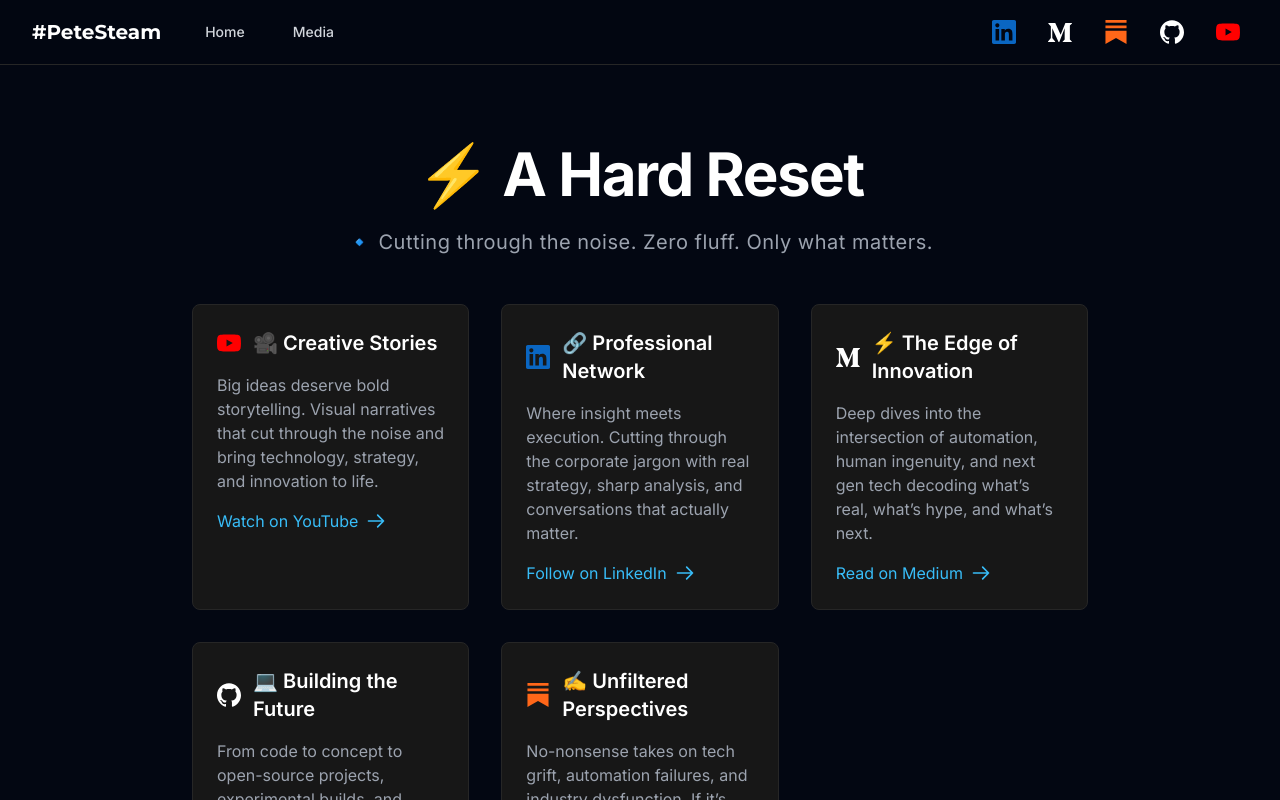
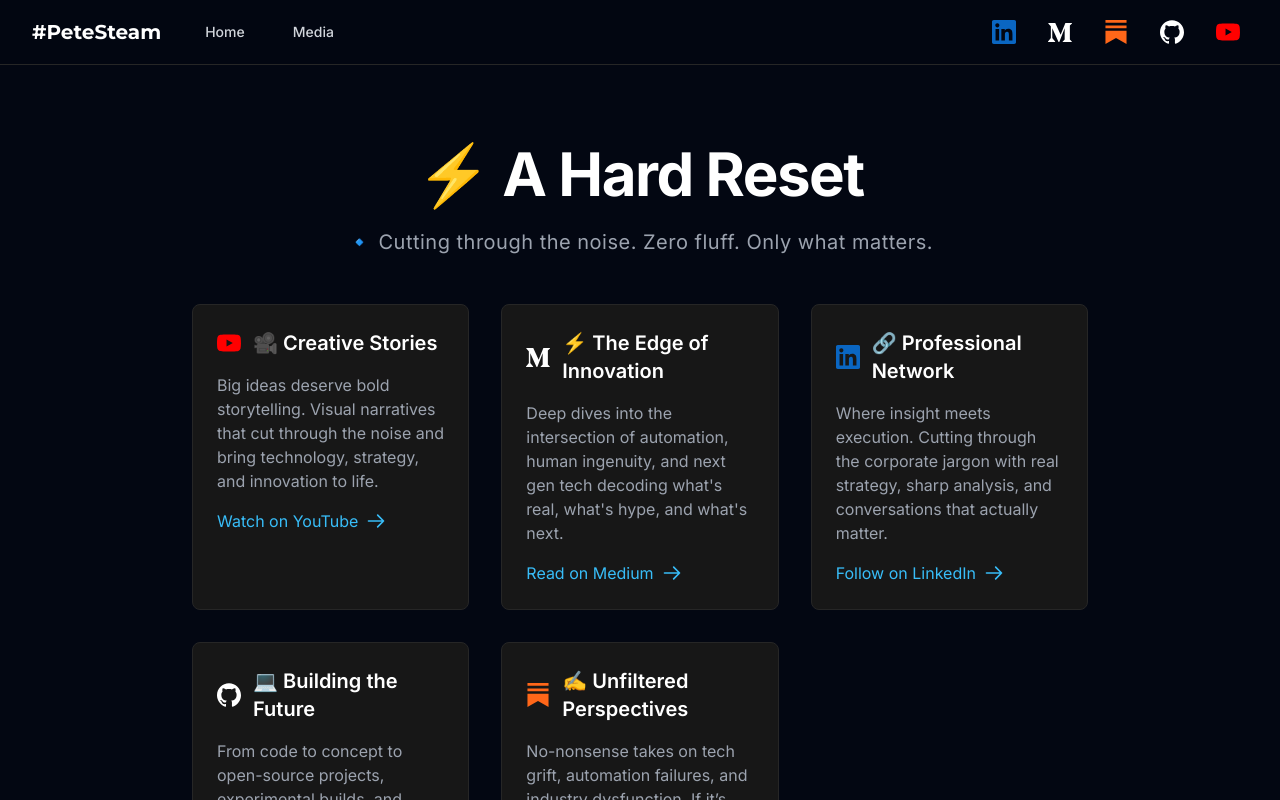
Before and after one commit to UsernameTron/nextjs-portfolio, a Next.js app: page / in a window 1280 px wide. Shown: the top 800 px of the page. Built offline with nearby package versions, Linux system fonts and the light colour scheme.

Commit message:
fix: remove duplicate Medium card and reorder platform cards

```diff
--- a/src/app/page.tsx
+++ b/src/app/page.tsx
@@ -13,6 +13,18 @@ export default function Home() {
       )
     },
     {
+      title: '⚡ The Edge of Innovation',
+      description: "Deep dives into the intersection of automation, human ingenuity, and next gen tech decoding what's real, what's hype, and what's next.",
+      platform: 'Medium',
+      link: 'https://medium.com/@cpeteconnor',
+      action: 'Read on Medium',
+      icon: (
+        <svg className="w-6 h-6 text-white" fill="currentColor" viewBox="0 0 24 24">
+          <path d="M2.846 6.887c.03-.295-.083-.586-.303-.784l-2.24-2.7v-.403h6.958l5.378 11.795 4.728-11.795h6.633v.403l-1.916 1.837c-.165.126-.247.333-.213.538v13.498c-.034.204.048.411.213.537l1.871 1.837v.403h-9.412v-.403l1.939-1.882c.19-.19.19-.246.19-.537v-10.91l-5.389 13.688h-.728l-6.275-13.688v9.174c-.052.385.076.774.347 1.052l2.521 3.058v.404h-7.148v-.404l2.521-3.058c.27-.279.39-.67.325-1.052v-10.608z"/>
+        </svg>
+      )
+    },
+    {
       title: '🔗 Professional Network',
       description: 'Where insight meets execution. Cutting through the corporate jargon with real strategy, sharp analysis, and conversations that actually matter.',
       platform: 'LinkedIn',
@@ -21,18 +33,6 @@ export default function Home() {
       icon: (
         <svg className="w-6 h-6 text-[#0A66C2]" fill="currentColor" viewBox="0 0 24 24">
           <path d="M20.447 20.452h-3.554v-5.569c0-1.328-.027-3.037-1.852-3.037-1.853 0-2.136 1.445-2.136 2.939v5.667H9.351V9h3.414v1.561h.046c.477-.9 1.637-1.85 3.37-1.85 3.601 0 4.267 2.37 4.267 5.455v6.286zM5.337 7.433c-1.144 0-2.063-.926-2.063-2.065 0-1.138.92-2.063 2.063-2.063 1.14 0 2.064.925 2.064 2.063 0 1.139-.925 2.065-2.064 2.065zm1.782 13.019H3.555V9h3.564v11.452zM22.225 0H1.771C.792 0 0 .774 0 1.729v20.542C0 23.227.792 24 1.771 24h20.451C23.2 24 24 23.227 24 22.271V1.729C24 .774 23.2 0 22.222 0h.003z"/>
-        </svg>
-      )
-    },
-    {
-      title: '⚡ The Edge of Innovation',
-      description: 'Deep dives into the intersection of automation, human ingenuity, and next gen tech decoding what’s real, what’s hype, and what’s next.',
-      platform: 'Medium',
-      link: 'https://medium.com/@cpeteconnor',
-      action: 'Read on Medium',
-      icon: (
-        <svg className="w-6 h-6 text-white" fill="currentColor" viewBox="0 0 24 24">
-          <path d="M2.846 6.887c.03-.295-.083-.586-.303-.784l-2.24-2.7v-.403h6.958l5.378 11.795 4.728-11.795h6.633v.403l-1.916 1.837c-.165.126-.247.333-.213.538v13.498c-.034.204.048.411.213.537l1.871 1.837v.403h-9.412v-.403l1.939-1.882c.19-.19.19-.246.19-.537v-10.91l-5.389 13.688h-.728l-6.275-13.688v9.174c-.052.385.076.774.347 1.052l2.521 3.058v.404h-7.148v-.404l2.521-3.058c.27-.279.39-.67.325-1.052v-10.608z"/>
         </svg>
       )
     },
@@ -84,12 +84,12 @@ export default function Home() {
               className="block p-6 bg-neutral-900 rounded-lg border border-neutral-800 hover:border-neutral-700 transition-colors group"
             >
               <div className="flex items-center space-x-3 mb-4">
-                <div className="transform group-hover:scale-110 transition-transform">
+                <div className="transform group-hover:scale-110 transition-transform" aria-label={platform.platform} role="img">
                   {platform.icon}
                 </div>
-                <h3 className="text-xl font-semibold">{platform.title}</h3>
+                <h3 className="text-xl font-semibold" aria-label={platform.title}>{platform.title}</h3>
               </div>
-              <p className="text-gray-400 mb-4">{platform.description}</p>
+              <p className="text-gray-400 mb-4" aria-label={platform.description}>{platform.description}</p>
               <div className="flex items-center text-primary-400 group-hover:text-primary-300 transition-colors">
                 <span>{platform.action}</span>
                 <svg className="w-5 h-5 ml-2 transform group-hover:translate-x-1 transition-transform" fill="none" stroke="currentColor" viewBox="0 0 24 24">
```
